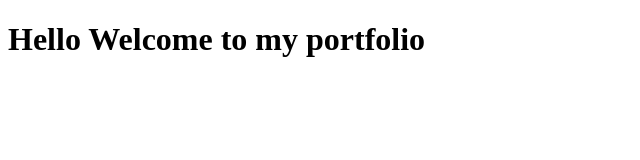
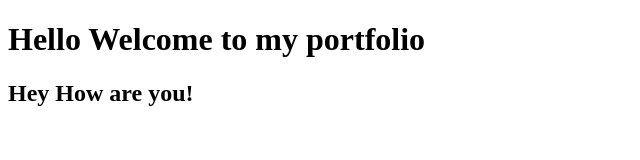
Before and after one commit to Santhosi364/Santhosi364.github.io, a plain HTML site: page index.html in a window 1280 px wide. Shown: the whole page, without its empty margins (0-640 px from the left). Drawn offline with Linux system fonts and the light colour scheme.

Commit message:
Update index.html

```diff
--- a/index.html
+++ b/index.html
@@ -9,5 +9,6 @@
 
 
     <h1>Hello Welcome to my portfolio </h1>
+    <h2>Hey How are you!</h2>
 </body>
 </html>
```
